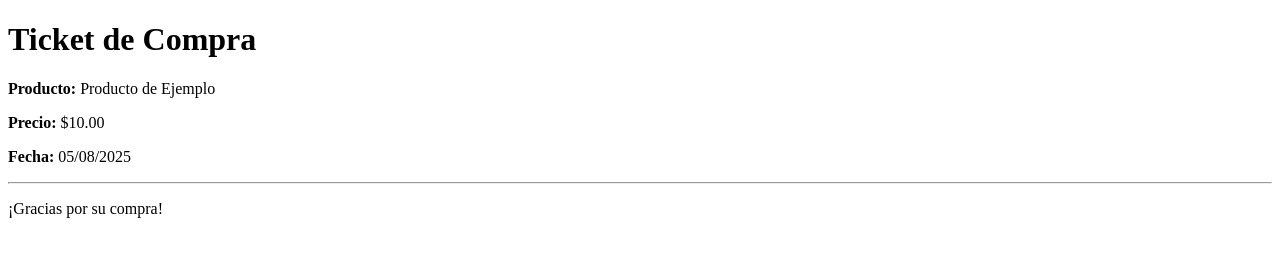
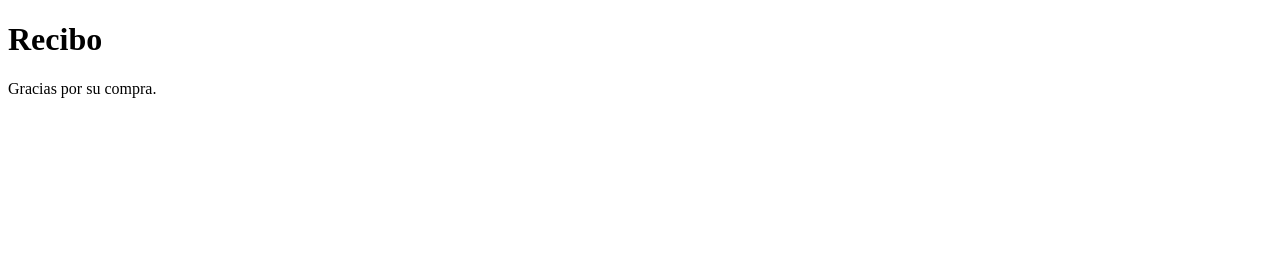
Before and after one commit to luispinta25/presentaciones_instituto, a plain HTML site: page imprimir.html in a window 1280 px wide. Drawn offline with Linux system fonts and the light colour scheme.

Commit message:
Update imprimir.html

```diff
--- a/imprimir.html
+++ b/imprimir.html
@@ -2,21 +2,14 @@
 <html lang="es">
 <head>
     <meta charset="UTF-8">
-    <title>Imprimiendo Documento...</title>
+    <title>Recibo de Venta</title>
 </head>
 <body onafterprint="window.close()">
 
-    <h1>Ticket de Compra</h1>
-    <div id="seccion-imprimible">
-        <p><strong>Producto:</strong> Producto de Ejemplo</p>
-        <p><strong>Precio:</strong> $10.00</p>
-        <p><strong>Fecha:</strong> 05/08/2025</p>
-        <hr>
-        <p>¡Gracias por su compra!</p>
-    </div>
-
-    <script type="text/javascript">
-        // Imprimir inmediatamente al cargar
+    <h1>Recibo</h1>
+    <p>Gracias por su compra.</p>
+    <script>
+        // Llama a la impresión tan pronto como la página esté lista
         window.onload = function() {
             window.print();
         };
```
